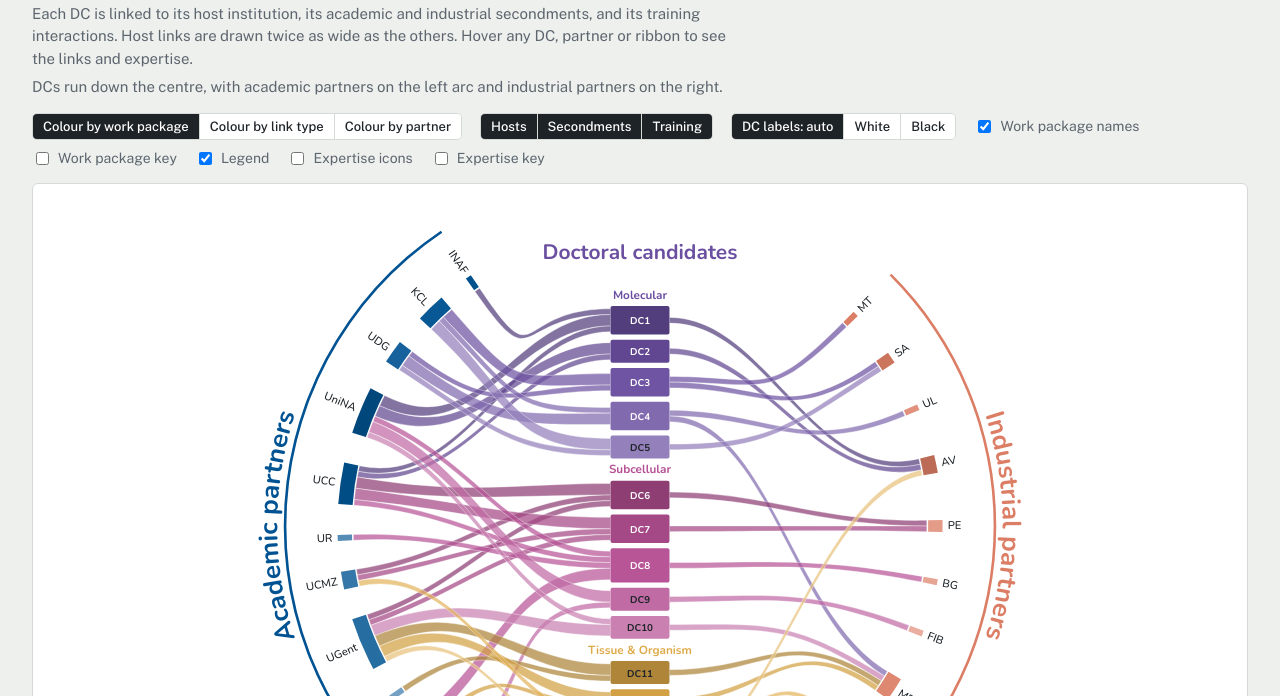
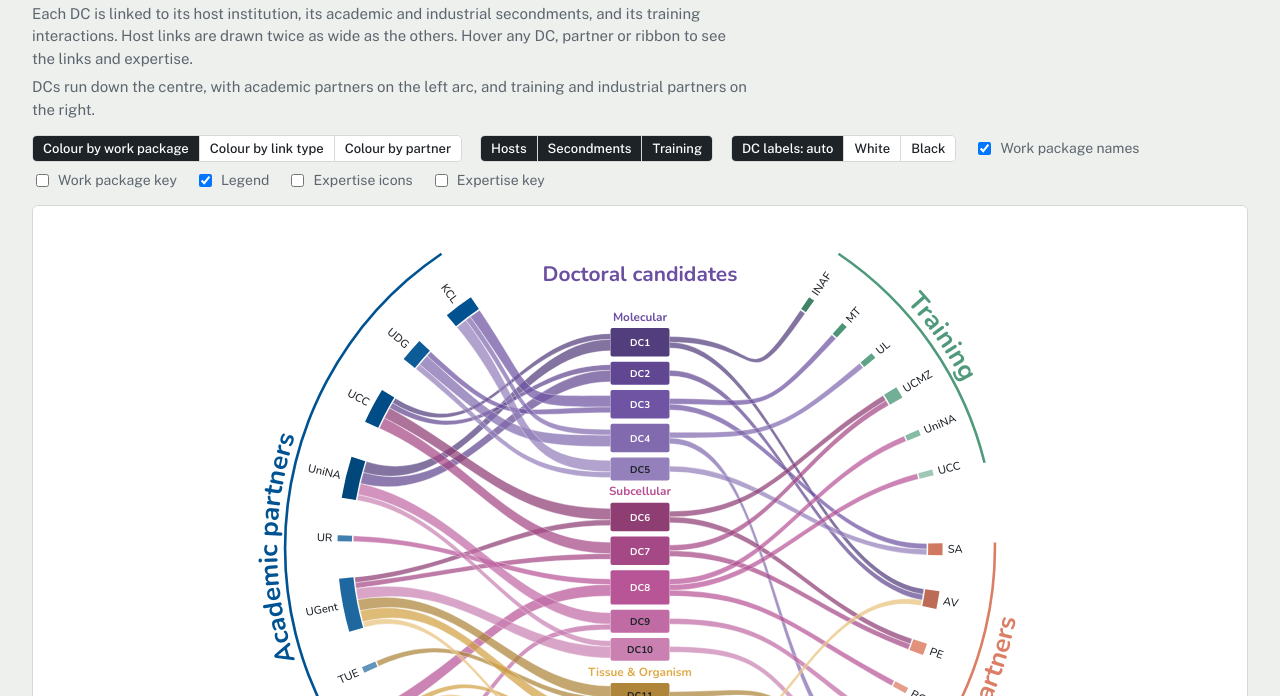
Before and after one commit to richiemort79/phd-network-map, a plain HTML site: page placements-centre.html in a window 1280 px wide. Shown: the part 104-800 px from the top of the page. Drawn offline with nearby package versions, Linux system fonts and the light colour scheme.

Commit message:
Show training partners as their own group in placement maps
Co-Authored-By: Claude Opus 5.5 <noreply@anthropic.com>

```diff
--- a/placements-centre.html
+++ b/placements-centre.html
@@ -14,7 +14,7 @@
   <nav class="site" aria-label="Maps"><a href="index.html">Theme map</a><a href="placements-centre.html" aria-current="page">Placements: DCs in the centre</a><a href="placements-circular.html">Placements: circular</a></nav>
   <h1>Doctoral placement map</h1>
   <p>Each DC is linked to its host institution, its academic and industrial secondments, and its training interactions. Host links are drawn twice as wide as the others. Hover any DC, partner or ribbon to see the links and expertise.</p>
-  <p>DCs run down the centre, with academic partners on the left arc and industrial partners on the right.</p>
+  <p>DCs run down the centre, with academic partners on the left arc, and training and industrial partners on the right.</p>
 
   <div class="toolbar">
     <span class="seg" role="group" aria-label="Colour ribbons by">
--- a/placements.js
+++ b/placements.js
@@ -1,16 +1,16 @@
 (function(){
 /* ---------- data (from Table_v3.xlsx) ---------- */
 // [DC, [host, expertise], [[academic secondment, expertise], ...], [industrial secondment, expertise],
-//  [[training partner, expertise ('' if not given), 'acad'|'ind'], ...]]
+//  [[training partner, expertise ('' if not given)], ...]]
 const TABLE=[
-["DC1", ["UniNA", "Organic chemistry"], [["UCC", "Spectroscopy"]], ["AV", "Immunology"], [["INAF", "", "acad"]]],
+["DC1", ["UniNA", "Organic chemistry"], [["UCC", "Spectroscopy"]], ["AV", "Immunology"], [["INAF", ""]]],
 ["DC2", ["UniNA", "Organic chemistry"], [["UCC", "Spectroscopy"]], ["AV", "Immunology"], []],
-["DC3", ["KCL", "Computational chemistry"], [["UDG", "Computational chemistry"]], ["SA", "Software development"], [["MT", "", "ind"]]],
-["DC4", ["UDG", "Computational chemistry"], [["KCL", "Computational chemistry"]], ["ME", "Radioprotection"], [["UL", "", "ind"]]],
+["DC3", ["KCL", "Computational chemistry"], [["UDG", "Computational chemistry"]], ["SA", "Software development"], [["MT", ""]]],
+["DC4", ["UDG", "Computational chemistry"], [["KCL", "Computational chemistry"]], ["ME", "Radioprotection"], [["UL", ""]]],
 ["DC5", ["KCL", "Computational chemistry"], [["UDG", "Computational chemistry"]], ["SA", "Software development"], []],
-["DC6", ["UCC", "Spectroscopy"], [["UGent", "Microscopy"]], ["PE", "Organic chemistry"], [["UCMZ", "", "acad"]]],
-["DC7", ["UCC", "Spectroscopy"], [["UGent", "Microscopy"]], ["PE", "Organic chemistry"], [["UCMZ", "", "acad"]]],
-["DC8", ["LU", "Cell biology"], [["UR", "Phylogenetics"]], ["BG", "Stimuli-responsive polymers"], [["UniNA", "Organic chemistry", "acad"], ["UCC", "Spectroscopy", "acad"]]],
+["DC6", ["UCC", "Spectroscopy"], [["UGent", "Microscopy"]], ["PE", "Organic chemistry"], [["UCMZ", ""]]],
+["DC7", ["UCC", "Spectroscopy"], [["UGent", "Microscopy"]], ["PE", "Organic chemistry"], [["UCMZ", ""]]],
+["DC8", ["LU", "Cell biology"], [["UR", "Phylogenetics"]], ["BG", "Stimuli-responsive polymers"], [["UniNA", "Organic chemistry"], ["UCC", "Spectroscopy"]]],
 ["DC9", ["UniNA", "Biochemistry"], [["UNIL", "Phylogenomic evolution"]], ["FIB", "Material chemistry"], []],
 ["DC10", ["UGent", "Cell biology"], [["UniNA", "Organic chemistry"]], ["ME", "Radioprotection"], []],
 ["DC11", ["UGent", "Organismal biology"], [["TUE", "Biofabrication"]], ["ME", "Radioprotection"], []],
@@ -30,7 +30,7 @@ const WPS=[
 const FULL_NAMES={};
 const HOST_WEIGHT=2, SEC_WEIGHT=1; // training interactions are drawn at secondment width
 
-const TYPES={acad:{name:'Academic',color:'#005392'},ind:{name:'Industrial',color:'#DC7E65'}};
+const TYPES={acad:{name:'Academic',color:'#005392'},ind:{name:'Industrial',color:'#DC7E65'},train:{name:'Training',color:'#4E9A7A'}};
 const KINDS={host:{name:'Host institution',color:'#005392'},acad:{name:'Academic secondment',color:'#D4C35A'},ind:{name:'Industrial secondment',color:'#DC7E65'},train:{name:'Training interaction',color:'#4E9A7A'}};
 const TBD_COLOR='#B5BBBF';
 
@@ -64,11 +64,11 @@ TABLE.forEach(r=>{
   ALL.push({dc:r[0],pt:r[1][0],kind:'host',exp:r[1][1]});
   r[2].forEach(s=>ALL.push({dc:r[0],pt:s[0],kind:'acad',exp:s[1]}));
   if(r[3]&&r[3][0])ALL.push({dc:r[0],pt:r[3][0],kind:'ind',exp:r[3][1]});
-  (r[4]||[]).forEach(t=>ALL.push({dc:r[0],pt:t[0],kind:'train',exp:t[1],type:t[2]}));
+  // training partners form their own group, so an institution can appear both there and as an academic partner
+  (r[4]||[]).forEach(t=>ALL.push({dc:r[0],pt:'train:'+t[0],kind:'train',exp:t[1]}));
 });
 const PARTNERS=[];
-// a partner sits on the academic or industrial side by its first link (training rows carry their own category)
-ALL.forEach(l=>{if(!PARTNERS.some(p=>p.id===l.pt))PARTNERS.push({id:l.pt,type:l.type||(l.kind==='ind'?'ind':'acad'),name:l.pt,tbd:l.pt==='TBD'});});
+ALL.forEach(l=>{if(!PARTNERS.some(p=>p.id===l.pt))PARTNERS.push({id:l.pt,type:l.kind==='host'?'acad':l.kind,name:l.pt.replace(/^train:/,''),tbd:l.pt==='TBD'});});
 
 /* ---------- options ---------- */
 // each page fixes its layout with <body data-layout="cols|circ">
@@ -103,7 +103,7 @@ const hostOf=d=>(ALL.find(l=>l.dc===d.id&&l.kind==='host')||{}).pt||'';
 const fade=(L,d)=>L.some(l=>l.dc===d.id)?'':' opacity="0.3"';
 const wOf=l=>l.kind==='host'?HOST_WEIGHT:SEC_WEIGHT;
 const links=()=>ALL.filter(l=>shown(l.kind));
-const fullName=p=>FULL_NAMES[p.id]?`${esc(p.id)} · ${esc(FULL_NAMES[p.id])}`:esc(p.tbd?'Industrial partner to be confirmed':p.id);
+const fullName=p=>FULL_NAMES[p.name]?`${esc(p.name)} · ${esc(FULL_NAMES[p.name])}`:esc(p.tbd?'Industrial partner to be confirmed':p.name);
 
 // order partners by the mean position of the DCs they link to, so ribbons cross as little as possible
 function partnerOrder(L,type){
@@ -174,8 +174,10 @@ function buildCols(){
   // with hosts hidden, each box also names the DC's host, so the boxes widen to fit
   const L=links(),Ri=440,TRK=22,bx=hasHost()?45:85,top=-370,bot=370,P=iconPad(),v=vb();
   let out=`<rect x="${v[0]}" y="${v[1]}" width="${v[2]}" height="${v[3]}" fill="#FFFFFF"/>`;
-  const order={acad:partnerOrder(L,'acad'),ind:partnerOrder(L,'ind')};
-  const pos=new Map();[...order.acad,...order.ind].forEach((p,i)=>pos.set(p.id,i));
+  // academic partners on the left; training partners above industrial partners on the right
+  const order={acad:partnerOrder(L,'acad'),train:partnerOrder(L,'train'),ind:partnerOrder(L,'ind')};
+  const side=t=>t==='acad'?'L':'R';
+  const pos=new Map();[...order.acad,...order.train,...order.ind].forEach((p,i)=>pos.set(p.id,i));
   // centre column: box height by total link weight; a DC with no links shown keeps a small faded box
   const dg=8,wg=34,tot=DCS.map(d=>Math.max(1,sum(L.filter(l=>l.dc===d.id).map(wOf))));
   let gaps=wg;DCS.forEach((d,i)=>{if(i)gaps+=d.wp!==DCS[i-1].wp?wg:dg;});
@@ -185,23 +187,25 @@ function buildCols(){
   // partner arcs: same width scale as the boxes, centred on 270° (left) and 90° (right)
   const ptot=p=>sum(L.filter(l=>l.pt===p.id).map(wOf));
   const pa=new Map(),span={};
-  Object.entries(order).forEach(([type,ps])=>{
-    if(!ps.length)return;
-    const len=sum(ps.map(p=>ptot(p)*k))/Ri,maxSpan=rad(type==='acad'?112:92);
-    const g=Math.min(rad(9),(maxSpan-len)/Math.max(1,ps.length-1)),all=len+g*(ps.length-1);
+  const SIDES=[{types:['acad'],c:rad(270),dir:-1,max:rad(112)},{types:['train','ind'],c:rad(90),dir:1,max:rad(112)}],GG=rad(13);
+  SIDES.forEach(S=>{
+    const groups=S.types.map(t=>order[t]).filter(g=>g.length);if(!groups.length)return;
+    const ps=groups.flat(),len=sum(ps.map(p=>ptot(p)*k))/Ri,n=ps.length-groups.length,G=GG*(groups.length-1);
+    const g=Math.min(rad(9),(S.max-len-G)/Math.max(1,n)),all=len+g*n+G;
     // left side runs top→bottom with decreasing angle, right side with increasing angle
-    const dir=type==='acad'?-1:1,c=type==='acad'?rad(270):rad(90);let a=c-dir*all/2;
-    ps.forEach(p=>{const w=ptot(p)*k/Ri;pa.set(p.id,dir>0?[a,a+w]:[a-w,a]);a+=dir*(w+g);});
-    span[type]=dir>0?[c-all/2,c+all/2]:[c-all/2,c+all/2];
+    let a=S.c-S.dir*all/2;
+    groups.forEach((grp,gi)=>{if(gi)a+=S.dir*GG;const st=a;
+      grp.forEach((p,j)=>{if(j)a+=S.dir*g;const w=ptot(p)*k/Ri;pa.set(p.id,S.dir>0?[a,a+w]:[a-w,a]);a+=S.dir*w;});
+      span[grp[0].type]=groups.length===1?[S.c-all/2,S.c+all/2]:S.dir>0?[st,a]:[a,st];});
   });
   // ribbons
-  const cur=new Map([...pa].map(([id,v])=>[id,ptById(id).type==='acad'?v[1]:v[0]]));
+  const cur=new Map([...pa].map(([id,v])=>[id,side(ptById(id).type)==='L'?v[1]:v[0]]));
   const ribs=[];
   DCS.forEach((d,i)=>{const [y0,y1]=dy[i];
-    ['acad','ind'].forEach(side=>{
-      const ls=L.filter(l=>l.dc===d.id&&ptById(l.pt).type===side).sort((a,b)=>pos.get(a.pt)-pos.get(b.pt));
+    ['L','R'].forEach(sd=>{
+      const ls=L.filter(l=>l.dc===d.id&&side(ptById(l.pt).type)===sd).sort((a,b)=>pos.get(a.pt)-pos.get(b.pt));
       const h=sum(ls.map(wOf))*k;let s=(y0+y1-h)/2;
-      const left=side==='acad',x=left?-bx:bx,dx=left?-150:150;
+      const left=sd==='L',x=left?-bx:bx,dx=left?-150:150;
       ls.forEach(l=>{const w=wOf(l)*k,aw=w/Ri,t0=cur.get(l.pt),t1=left?t0-aw:t0+aw;cur.set(l.pt,t1);
         const p0=pt(t0,Ri-2),p1=pt(t1,Ri-2),c0=pt(t0,Ri-170),c1=pt(t1,Ri-170);
         ribs.push(`<path ${ribAttrs(l)} d="M${x},${f(s)}C${x+dx},${f(s)} ${f(c0[0])},${f(c0[1])} ${f(p0[0])},${f(p0[1])}`+
@@ -217,15 +221,15 @@ function buildCols(){
     out+=`<text x="0" y="${f(dy[i][0]-11)}" text-anchor="middle" font-family="${FONT}" font-size="18" font-weight="700" fill="${wp.color}">${esc(wp.name)}</text>`;});
   out+=`<text x="0" y="${top-38}" text-anchor="middle" font-family="${FONT}" font-size="32" font-weight="700" fill="#6B4FA0">Doctoral candidates</text>`;
   // partner arcs with radial labels
-  PARTNERS.filter(p=>pa.has(p.id)).forEach(p=>{const [a0,a1]=pa.get(p.id),m=(a0+a1)/2,left=p.type==='acad',[lx,ly]=pt(m,Ri+TRK+8+P);
+  PARTNERS.filter(p=>pa.has(p.id)).forEach(p=>{const [a0,a1]=pa.get(p.id),m=(a0+a1)/2,left=side(p.type)==='L',[lx,ly]=pt(m,Ri+TRK+8+P);
     out+=`<path class="node" data-pt="${p.id}" d="${annulus(a0,a1,Ri,Ri+TRK)}" fill="${ptColor(p)}"/>`+ptIcons(L,p,m,Ri+TRK+4);
     out+=`<text class="node" data-pt="${p.id}" x="${f(lx)}" y="${f(ly)}" transform="rotate(${f(m*180/Math.PI+(left?90:-90))} ${f(lx)} ${f(ly)})" text-anchor="${left?'end':'start'}" dominant-baseline="central" font-family="${FONT}" font-size="17" fill="${p.tbd?'#5D666E':'#1E2328'}"${p.tbd?' font-style="italic"':''}>${esc(p.name)}</text>`;});
   // side brackets + headings
   const rp=Ri+TRK+78+P;
   const only=k=>['host','sec','train'].every(x=>O.show[x]===(x===k));
-  [['acad',only('host')?'Host institutions':only('sec')?'Academic secondments':'Academic partners'],['ind',only('sec')?'Industrial secondments':'Industrial partners']].forEach(([type,txt])=>{
+  [['acad',only('host')?'Host institutions':only('sec')?'Academic secondments':'Academic partners'],['ind',only('sec')?'Industrial secondments':'Industrial partners'],['train','Training']].forEach(([type,txt])=>{
     if(!span[type])return;const [a0,a1]=span[type],c=TYPES[type].color;
-    out+=`<path d="${annulus(a0,a1,rp,rp+4)}" fill="${c}"/>`+arcText('cs'+type,a0-rad(15),a1+rad(15),rp+14,txt,`font-size="40" font-weight="700" fill="${c}"`);});
+    out+=`<path d="${annulus(a0,a1,rp,rp+4)}" fill="${c}"/>`+arcText('cs'+type,a0-rad(15),a1+rad(15),isFlip(a0-rad(15),a1+rad(15))?rp+44:rp+14,txt,`font-size="40" font-weight="700" fill="${c}"`);});
   out+=legend(-600-P,597);
   if(O.showKey)out+=expKey(v[0]+40,CB+10,v[2]-80);
   return out;
@@ -242,7 +246,7 @@ function buildCirc(){
   const kp=(P1-P0-gaps)/DCS.length;let a=P0;const pa=[];
   DCS.forEach((d,i)=>{if(i)a+=d.wp!==DCS[i-1].wp?wg:dg;pa.push([a,a+kp]);a+=kp;});
   // partners top to bottom: academic then industrial; within each, later DCs higher up
-  const ps=[...partnerOrder(L,'acad').reverse(),...partnerOrder(L,'ind').filter(p=>!p.tbd).reverse(),...partnerOrder(L,'ind').filter(p=>p.tbd)];
+  const ps=[...partnerOrder(L,'acad').reverse(),...partnerOrder(L,'train').reverse(),...partnerOrder(L,'ind').filter(p=>!p.tbd).reverse(),...partnerOrder(L,'ind').filter(p=>p.tbd)];
   const pos=new Map(ps.map((p,i)=>[p.id,i]));
   const ptot=ps.map(p=>sum(L.filter(l=>l.pt===p.id).map(wOf)));
   const T0=rad(16),T1=rad(164),qg=rad(2.2),tg=rad(7);
@@ -325,7 +329,7 @@ fig.addEventListener('mouseover',e=>{
   }else if(el.dataset.dc){
     const d=dcById(el.dataset.dc),ls=L.filter(x=>x.dc===d.id);
     on(`[data-dc="${d.id}"]`);ls.forEach(x=>on(`.node[data-pt="${x.pt}"]`));
-    html=`<b>${esc(d.code)}</b> ${esc(d.title)}`+(hasHost()?'':`<br>Host institution: <b>${esc(hostOf(d))}</b>`)+ls.map(x=>`<br>${kindName(x.kind)}: <b>${esc(x.pt)}</b>${x.exp?` (${esc(x.exp)})`:''}`).join('');
+    html=`<b>${esc(d.code)}</b> ${esc(d.title)}`+(hasHost()?'':`<br>Host institution: <b>${esc(hostOf(d))}</b>`)+ls.map(x=>`<br>${kindName(x.kind)}: <b>${esc(ptById(x.pt).name)}</b>${x.exp?` (${esc(x.exp)})`:''}`).join('');
   }else{
     const p=ptById(el.dataset.pt),ls=L.filter(x=>x.pt===p.id);
     on(`[data-pt="${p.id}"]`);ls.forEach(x=>on(`.node[data-dc="${x.dc}"]`));
```
